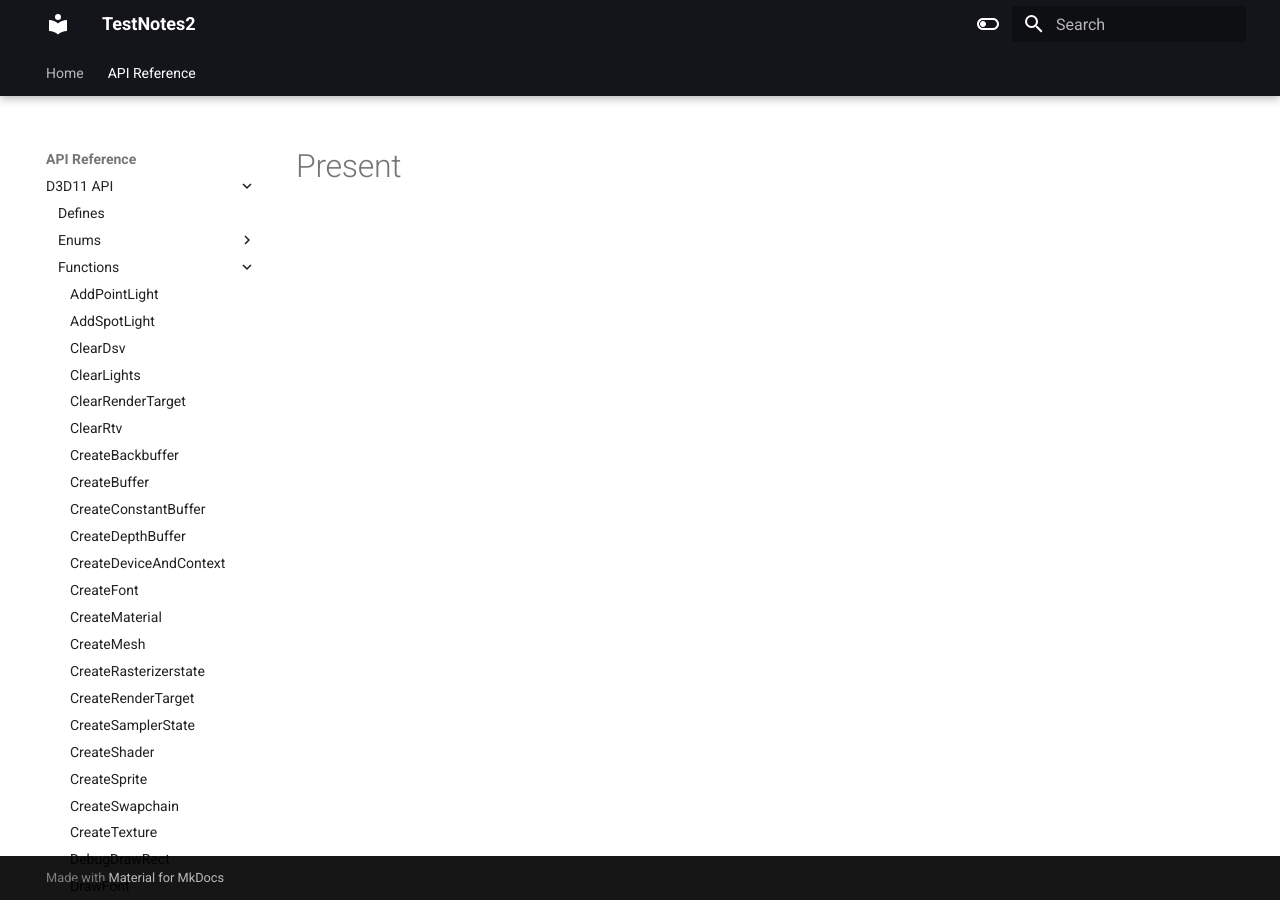
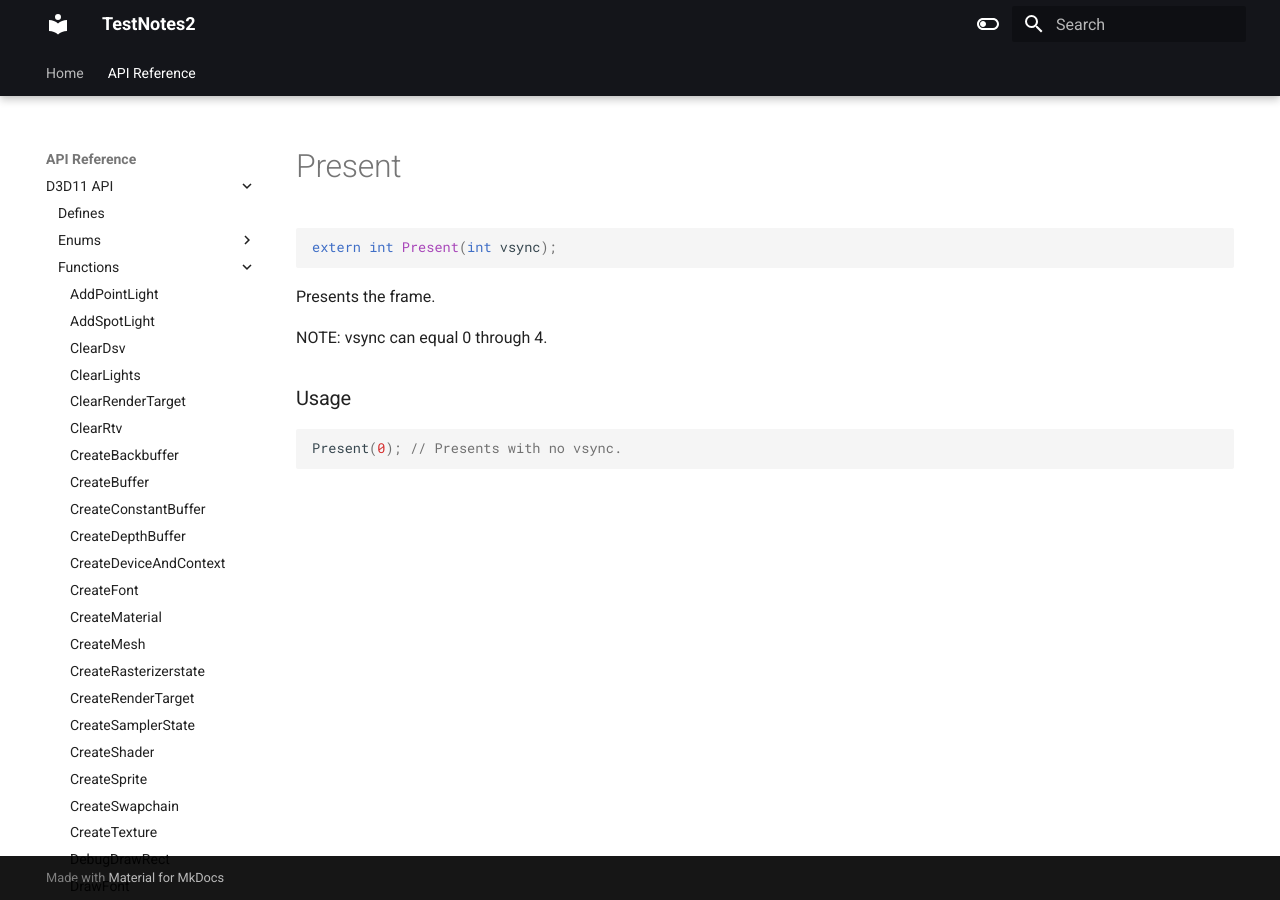
Before and after one commit to erichederstedt/TempEngineDocs, an MkDocs documentation site: the page built from docs/API Reference/D3D11 API/Functions/Present.md, in a window 1280 px wide. Built offline with MkDocs 1.6.1 and Material for MkDocs 9.7.7, drawn with Linux system fonts in a browser that asks for light colours.

Commit message:
PUSH NOTE : Present.md

````diff
--- a/docs/API Reference/D3D11 API/Functions/Present.md
+++ b/docs/API Reference/D3D11 API/Functions/Present.md
@@ -1 +1,14 @@
 # Present
+
+```c++
+extern int Present(int vsync);
+```
+
+Presents the frame.
+
+NOTE: vsync can equal 0 through 4.
+
+### Usage
+```c++
+Present(0); // Presents with no vsync.
+```
````
